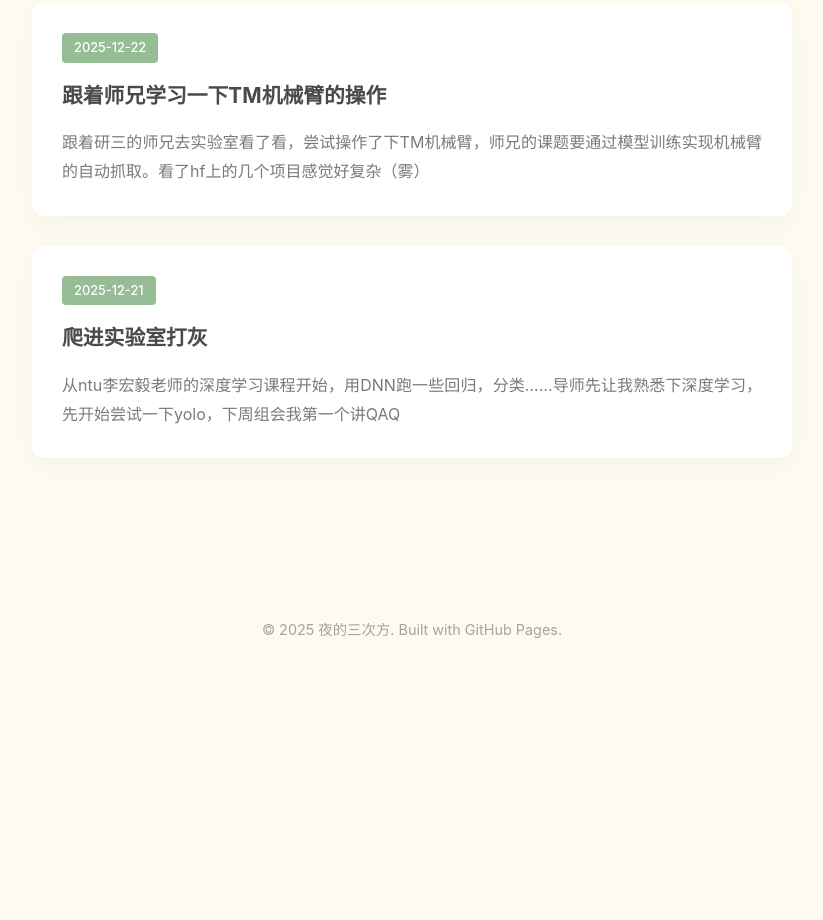
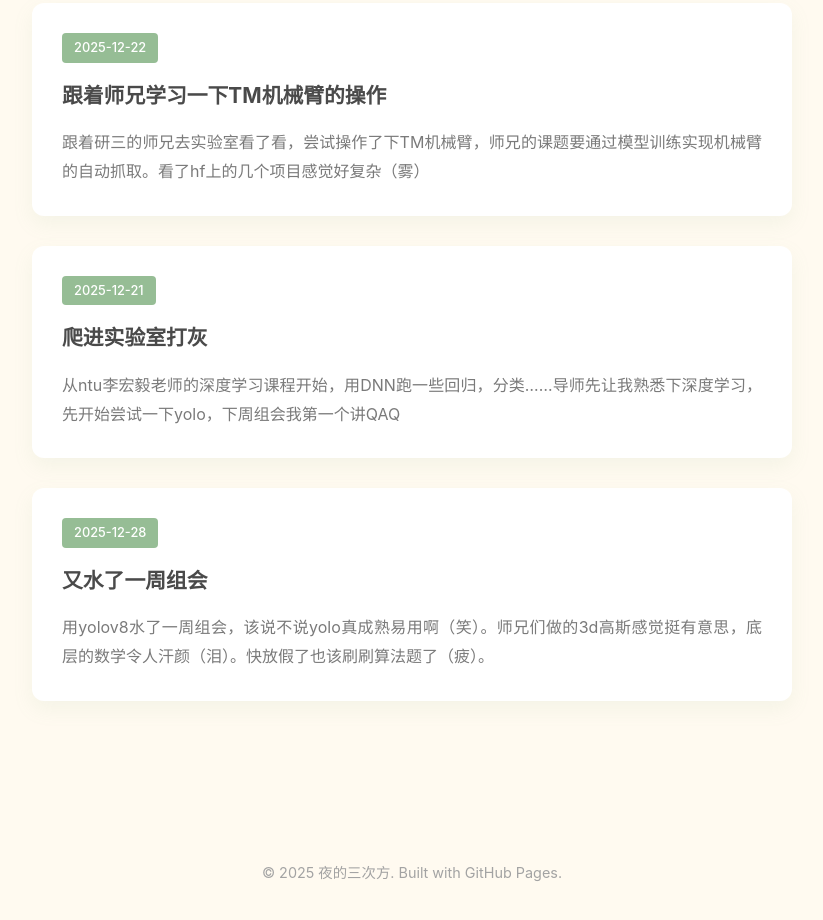
Before and after one commit to okiha-yeda/Artyom_ye_blog, a plain HTML site: page index.html in a window 1280 px wide. Shown: the part 1420-2340 px from the top of the page, without its empty margins (228-1051 px from the left). Before the commit the page ends 2103 px from the top, so only its background shows below. Drawn offline with Linux system fonts and the light colour scheme.

Commit message:
水一水QAQ

```diff
--- a/index.html
+++ b/index.html
@@ -362,6 +362,11 @@
                 title: "爬进实验室打灰",
                 date: "2025-12-21",
                 content: "从ntu李宏毅老师的深度学习课程开始，用DNN跑一些回归，分类……导师先让我熟悉下深度学习，先开始尝试一下yolo，下周组会我第一个讲QAQ"
+            },
+            {
+                title: "又水了一周组会",
+                date: "2025-12-28",
+                content: "用yolov8水了一周组会，该说不说yolo真成熟易用啊（笑）。师兄们做的3d高斯感觉挺有意思，底层的数学令人汗颜（泪）。快放假了也该刷刷算法题了（疲）。"
             }
         ];
 
```
